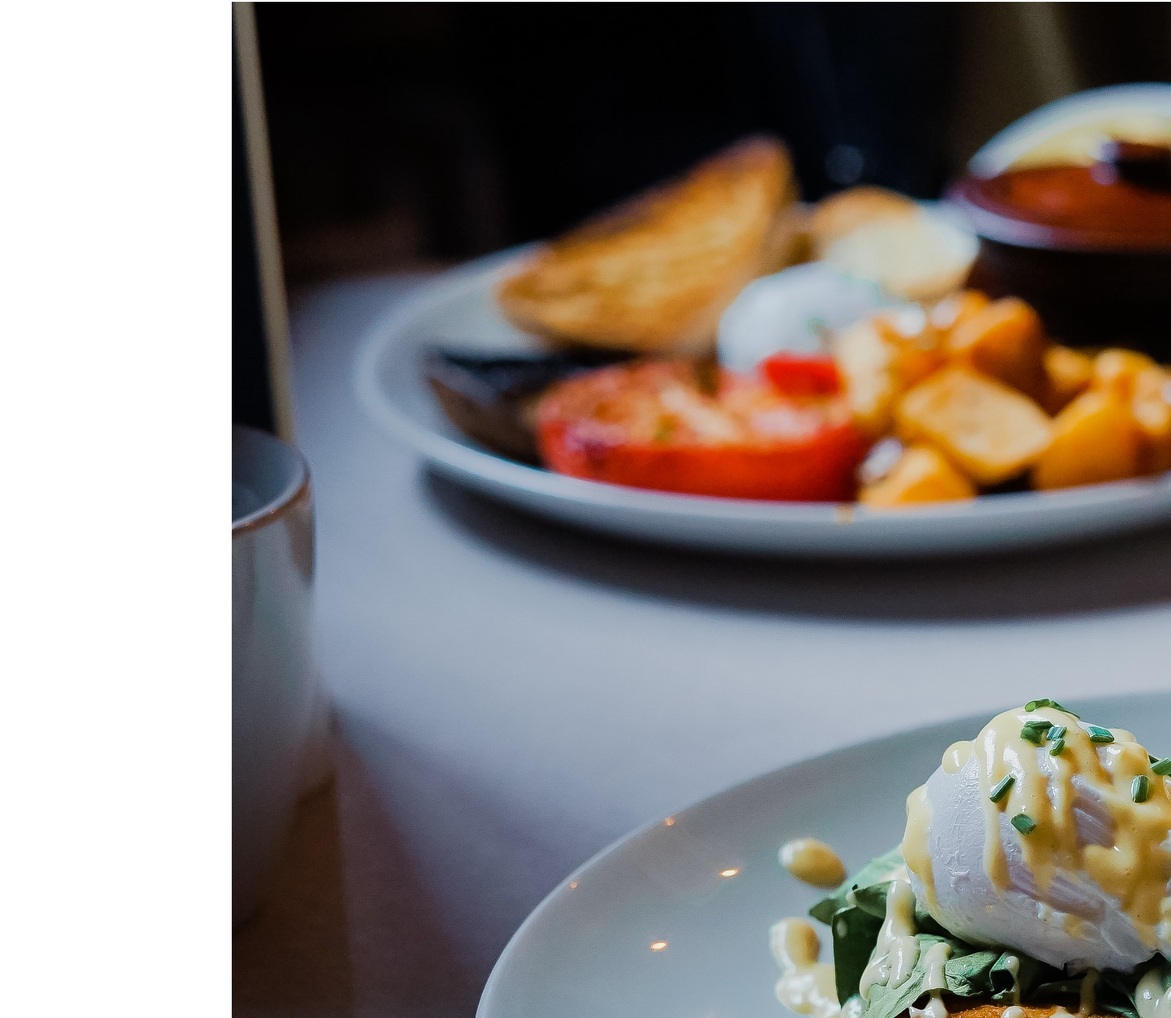
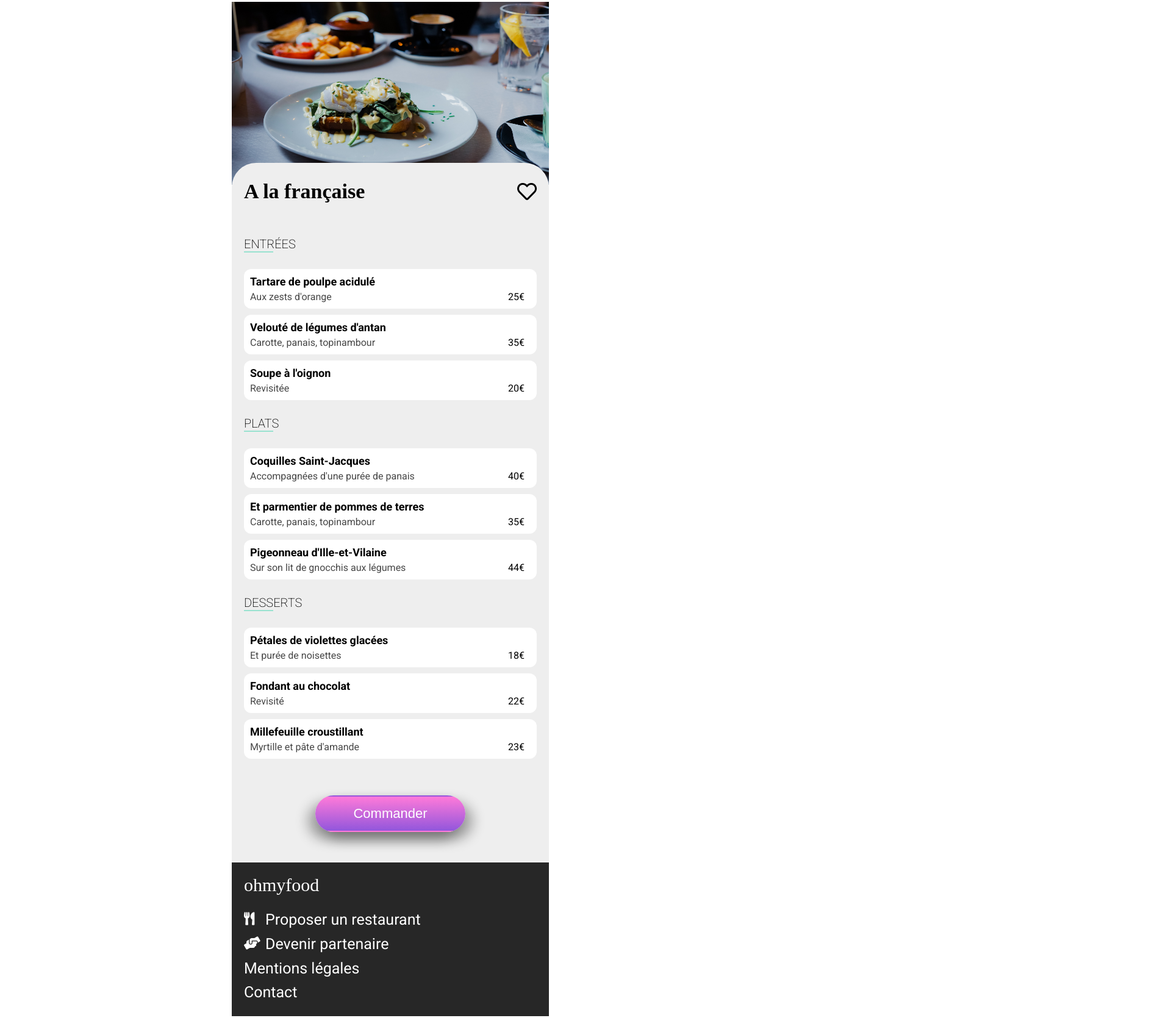
Before and after one commit to marcbachelet/MarcBachelet_3_21012022, a plain HTML site: page francaise.html in a window 1280 px wide. Shown: the part 65-1734 px from the top of the page at 61% size, 1920 px wide, since content can reach past the window. Drawn offline with Linux system fonts and the light colour scheme; a web font is replaced by a local one.

Commit message:
Ajout des styles page menu à la française non définitif

```diff
--- a/francaise.html
+++ b/francaise.html
@@ -20,60 +20,62 @@
         <div class="image-top">
             <img src="images/restaurants/toa-heftiba-DQKerTsQwi0-unsplash.jpg" alt="francaise">
         </div>
-        <div class="titre-entrees">
-            <h2>A La Française</h2>
+        <div class="background-page-menu">
+        <div class="titre-menu-page">
+            <h2>A la française</h2>
             <i class="far fa-heart fa-2x"></i>
         </div>
-        <div class="entrees">
+        <div class="carte">
             <h4>Entrées</h4>
-            <div class="tartare">
+            <div class="menu-item">
                 <h5>Tartare de poulpe acidulé</h5>
             <p>Aux zests d'orange<span>25€</span></p>
             </div>
-            <div class="veloute">
+            <div class="menu-item">
                 <h5>Velouté de légumes d'antan</h5>
             <p>Carotte, panais, topinambour<span>35€</span></p>
             </div>
-            <div class="soupe">
+            <div class="menu-item">
                 <h5>Soupe à l'oignon</h5>
             <p>Revisitée<span>20€</span></p>
             </div>
         </div>
 
-        <div class="plats">
+        <div class="carte">
             <h4>Plats</h4>
-            <div class="coquilles">
+            <div class="menu-item">
                 <h5>Coquilles Saint-Jacques</h5>
             <p>Accompagnées d'une purée de panais<span>40€</span></p>
             </div>
-            <div class="canard">
+            <div class="menu-item">
                 <h5>Et parmentier de pommes de terres</h5>
             <p>Carotte, panais, topinambour<span>35€</span></p>
             </div>
-            <div class="pigeonneau">
+            <div class="menu-item">
                 <h5>Pigeonneau d'Ille-et-Vilaine</h5>
             <p>Sur son lit de gnocchis aux légumes<span>44€</span></p>
             </div>
         </div>
-        <div class="desserts">
+        <div class="carte">
             <h4>Desserts</h4>
-            <div class="petales">
+            <div class="menu-item">
                 <h5>Pétales de violettes glacées</h5>
             <p>Et purée de noisettes<span>18€</span></p>
             </div>
-            <div class="fondant">
+            <div class="menu-item">
                 <h5>Fondant au chocolat</h5>
             <p>Revisité<span>22€</span></p>
             </div>
-            <div class="millefeuille">
+            <div class="menu-item">
                 <h5>Millefeuille croustillant</h5>
             <p>Myrtille et pâte d'amande<span>23€</span></p>
             </div>
         </div>
-        <div class="commander">
-            <button>
+        <div class="commander btn">
+            <button class="btn-menu" type="submit">
                 Commander
             </button>
+        </div>
         </div>
     </main>
 
--- a/sass/base/_base.scss
+++ b/sass/base/_base.scss
@@ -23,6 +23,13 @@ header, main, footer {
   display: flex;
   justify-content: center;
   align-items: center;
+  position: relative;
+}
+
+.header a {
+  position: absolute;
+  left: 30px;
+  color: #000;
 }
 
 .header__img {
@@ -32,7 +39,7 @@ header, main, footer {
 }
 
 /**********************************
-*********** Réserver **************
+***********   Main   **************
 **********************************/
 
 main {
@@ -109,6 +116,76 @@ form i.fa-map-marker-alt {
   background: linear-gradient(360deg, hsla(267, 66%, 60%, 1) 0%, hsla(317, 100%, 74%, 0.8) 100%);
   box-shadow: 12px 12px 20px 1px rgba(0, 0, 0, 0.4),
               -12px 12px 20px 1px rgba(0, 0, 0, 0.4);
+}
+
+.image-top img {
+  width: 100%;
+  height: 300px;
+}
+
+.background-page-menu {
+  @include background-page-menu;
+  position: relative;
+  margin-top: -40px;
+  padding: 0 20px;
+  border-top-left-radius: 40px;
+  border-top-right-radius: 40px;
+  z-index: 2;
+}
+
+.titre-menu-page {
+  display: flex;
+  justify-content: space-between;
+  align-items: center;
+}
+
+.titre-menu-page h2 {
+  @include font-logo;
+  font-size: 34px;
+}
+
+.carte h4 {
+  font-size: 20px;
+  font-weight: 200;
+  text-transform: uppercase;
+  border-bottom: 2px solid $color_3;
+  width: 10%;
+}
+
+.menu-item {
+  position: relative;
+  background-color: #fff;
+  margin: 10px 0;
+  padding: 10px;
+  border-radius: 12px;
+}
+
+.menu-item h5 {
+  margin: 0;
+  font-size: 18px;
+}
+
+.menu-item p {
+  margin: 5px 0 0 0;
+  font-size: 16px;
+  color: rgb(70, 70, 70);
+}
+
+.menu-item span {
+  position: absolute;
+  right: 20px;
+  color: #000;
+  font-weight: 400;
+}
+
+.commander {
+  display: flex;
+  justify-content: center;
+  padding: 50px 0;
+}
+
+.commander button.btn-menu {
+  padding: 15px 60px;
 }
 
 /****************************************
--- a/sass/utils/_mixins.scss
+++ b/sass/utils/_mixins.scss
@@ -5,3 +5,7 @@
 @mixin font-logo {
     font-family: shrikhand;
 }
+
+@mixin background-page-menu {
+    background-color: #eee;
+}
```
Also changed, not shown: css/style.css, 1 other file.
